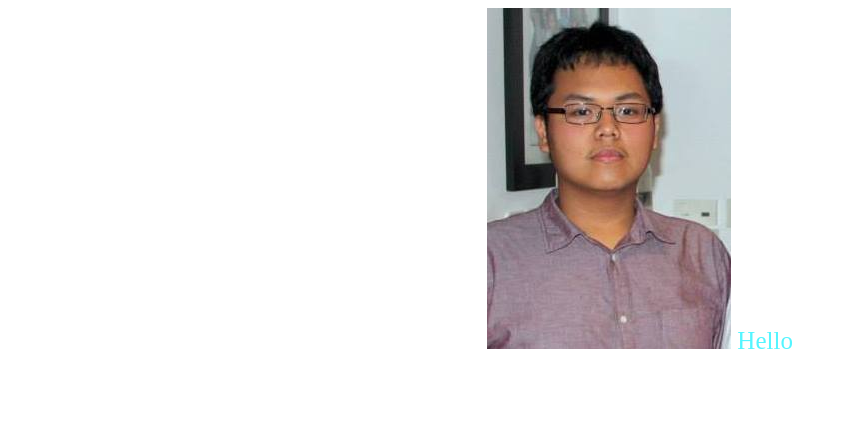
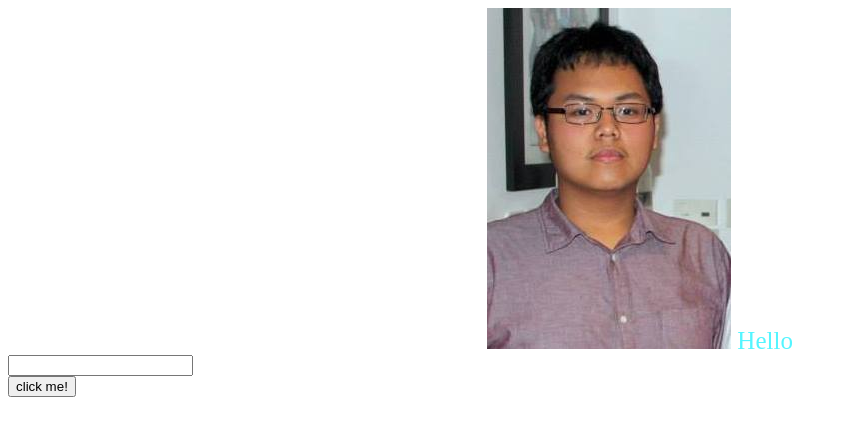
Before and after one commit to AndiRayhan/AndiRayhan.github.io, a plain HTML site: page index.html in a window 1280 px wide. Shown: the whole page, without its empty margins (0-847 px from the left). Drawn offline with nearby package versions, Linux system fonts and the light colour scheme.

Commit message:
some changes

```diff
--- a/index.html
+++ b/index.html
@@ -11,6 +11,12 @@
 			<img src=./assets/haha.jpg id="sohandsome">
 			Hello
 		</div>
+		<div>
+			<form action="http://www.cs.mcgill.ca/~achibr/public_html/cgi-bin/something.py" method=POST>
+				<input type="text" name="city"><br>
+				<input type="submit" value="click me!">
+			</form>
+		</div>
 		<script src="http://ajax.googleapis.com/ajax/libs/jquery/1.11.3/jquery.min.js"></script>
 		<script>
 			$(function() {
```
